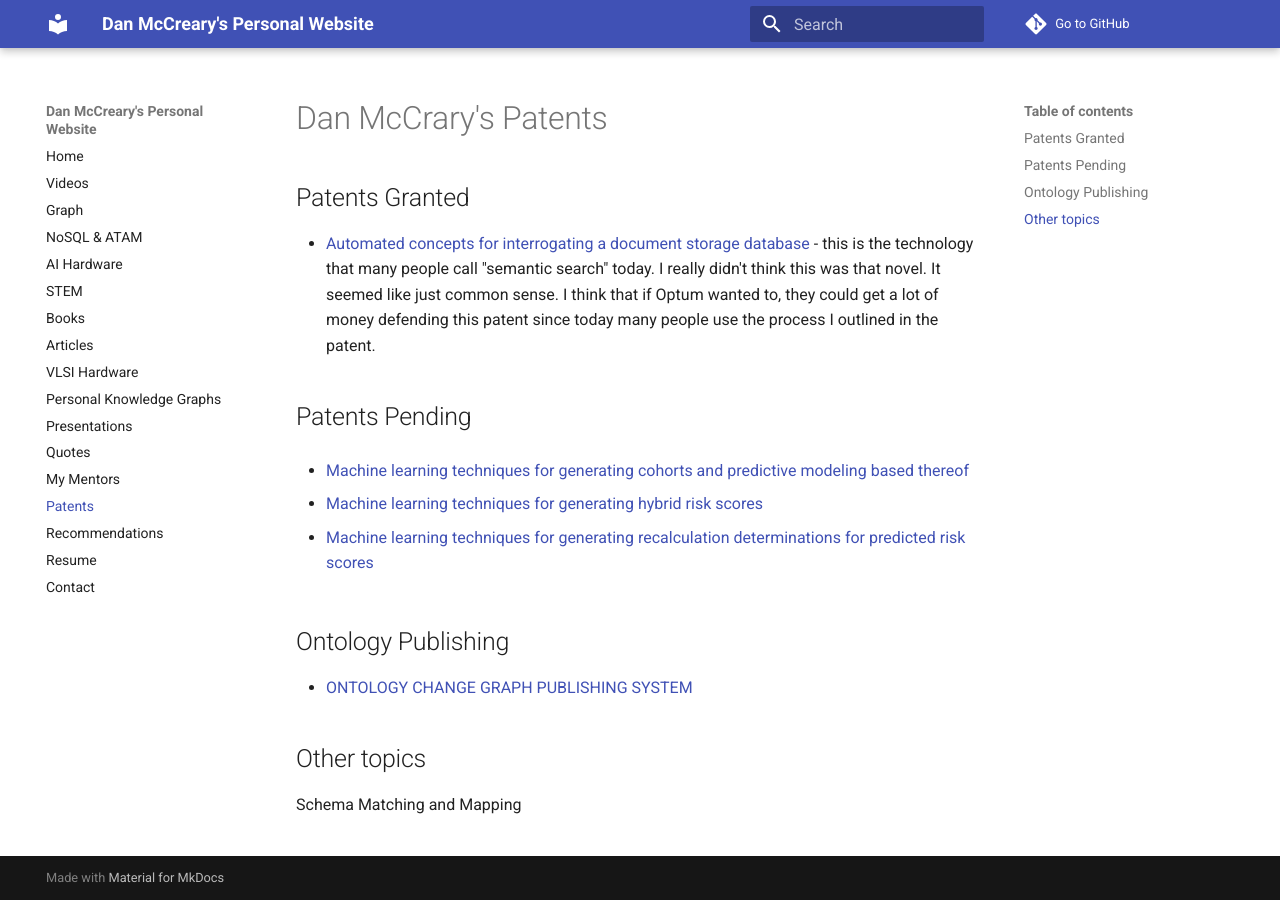
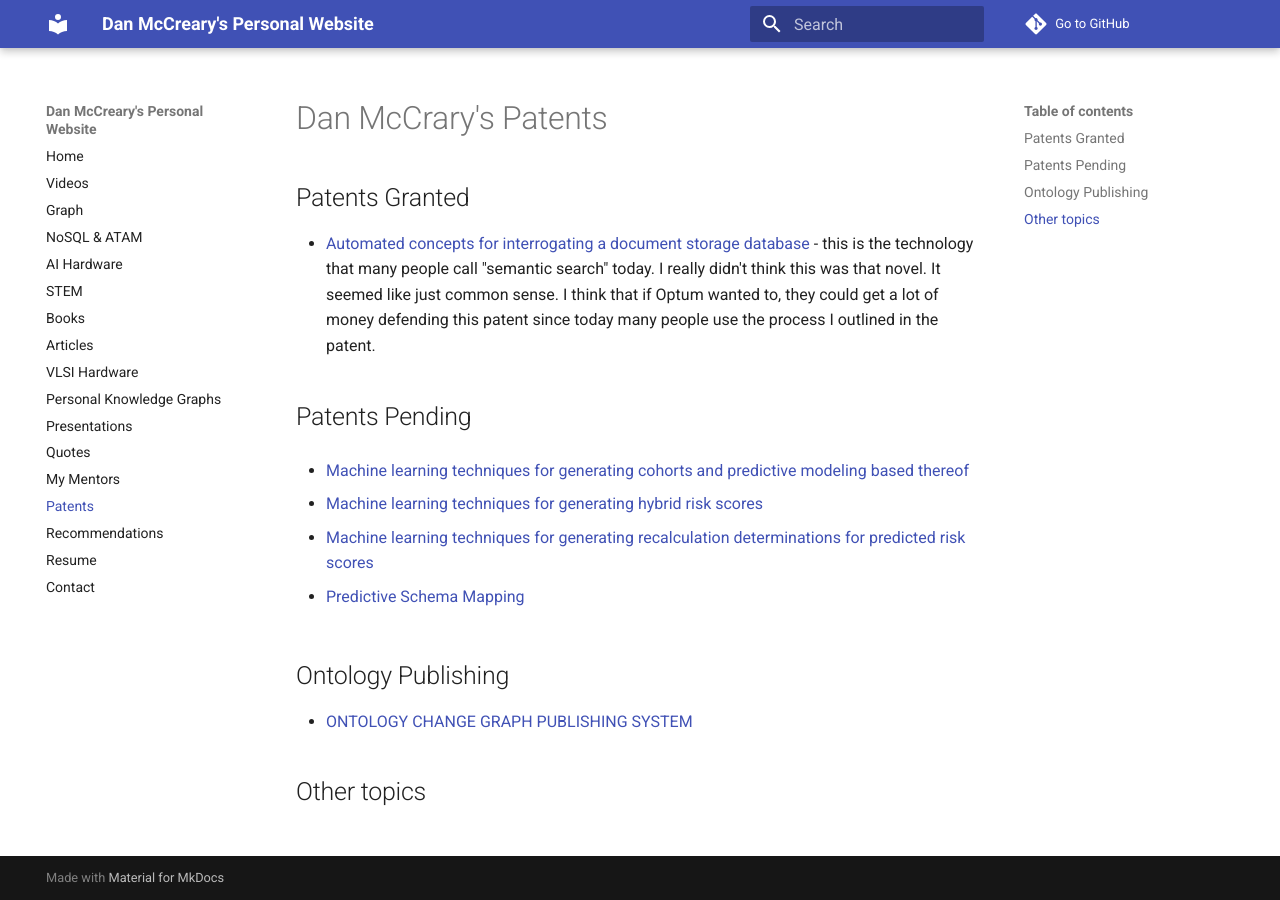
Before and after one commit to dmccreary/dmccreary, an MkDocs documentation site: the page built from docs/patents.md, in a window 1280 px wide. Built offline with MkDocs 1.6.1 and Material for MkDocs 9.7.7, drawn with Linux system fonts in a browser that asks for light colours; comment, search, counter and statistics services are not loaded.

Commit message:
updating content

```diff
--- a/docs/patents.md
+++ b/docs/patents.md
@@ -15,8 +15,7 @@ I think that if Optum wanted to, they could get a lot of money defending this pa
 
 * [Machine learning techniques for generating recalculation determinations for predicted risk scores](https://patents.google.com/patent/US20220327404A1/en?q=(Daniel+George+McCreary))
 
+* [Predictive Schema Mapping]()
 ## Ontology Publishing
 * [ONTOLOGY CHANGE GRAPH PUBLISHING SYSTEM](https://trea.com/information/ontology-change-graph-publishing-system/patentapplication/a298416e-c85d-4959-9ca9-5ea875069a8e)
 ## Other topics
-
-Schema Matching and Mapping
```
Also changed, not shown: 3 other files.
